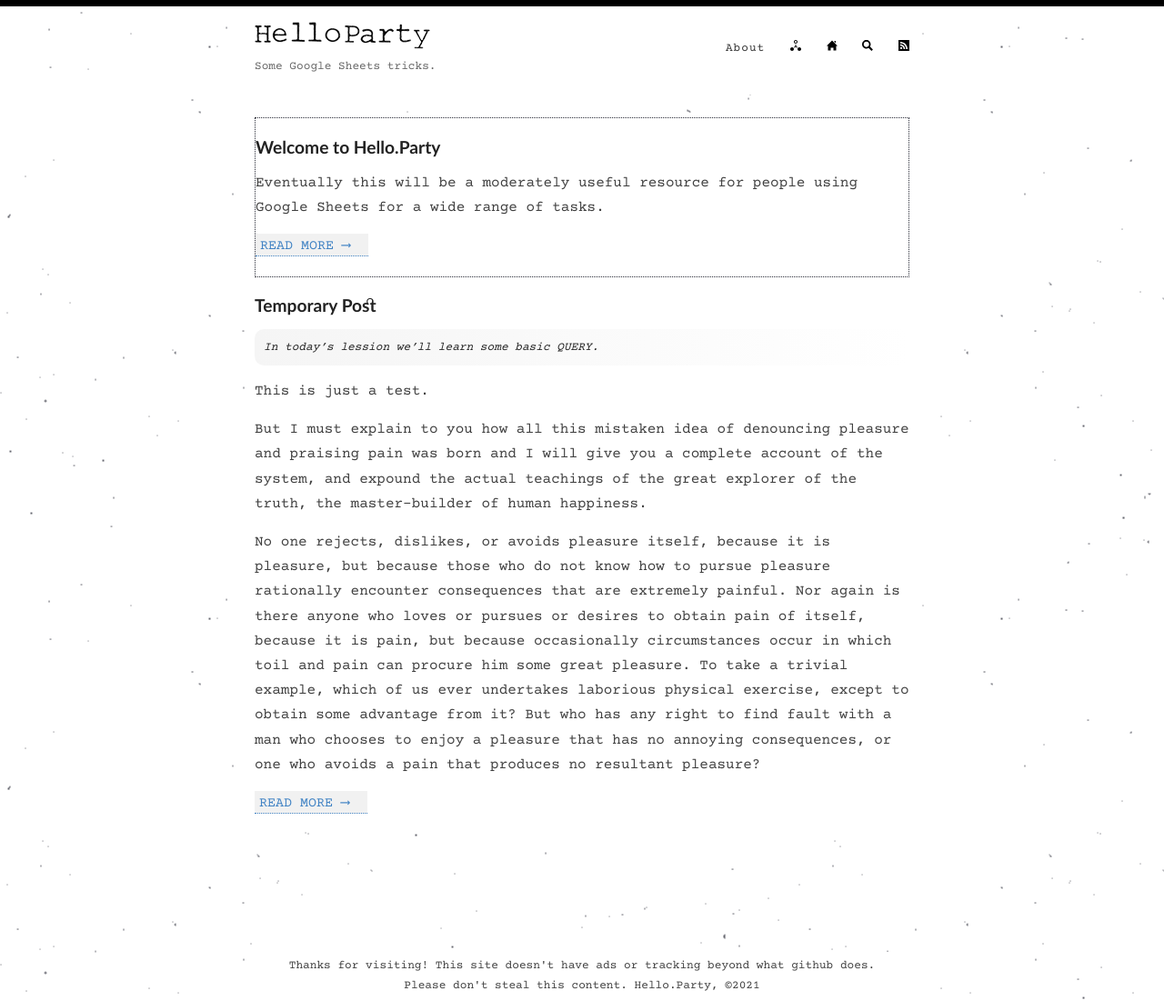
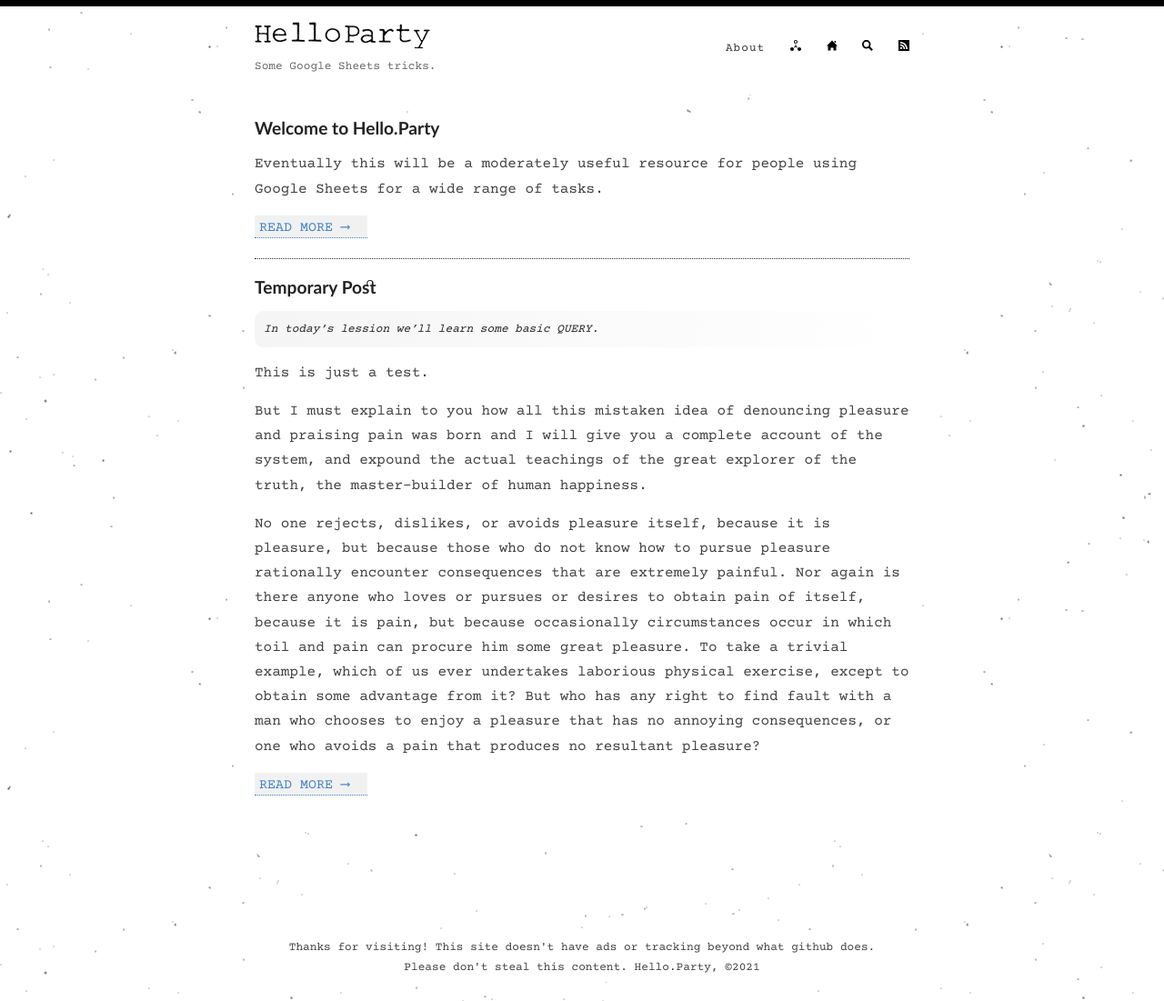
Before and after one commit to hello-party/hello-party-old.github.io, a Jekyll site: the page built from index.html, in a window 1280 px wide. Shown: the whole page at 91% size. Built offline with Jekyll 4.4.1, drawn with Linux system fonts in a browser that asks for light colours; the list of posts is cut into pages by our own code.

Commit message:
Update style.scss

```diff
--- a/assets/style.scss
+++ b/assets/style.scss
@@ -114,7 +114,7 @@
 
 div#pinned {
     padding: 0px 0px 20px 0px;
-    border: 1px dotted #282a36;
+    border-bottom: 1px dotted #282a36;
 }
 
 p {
```
